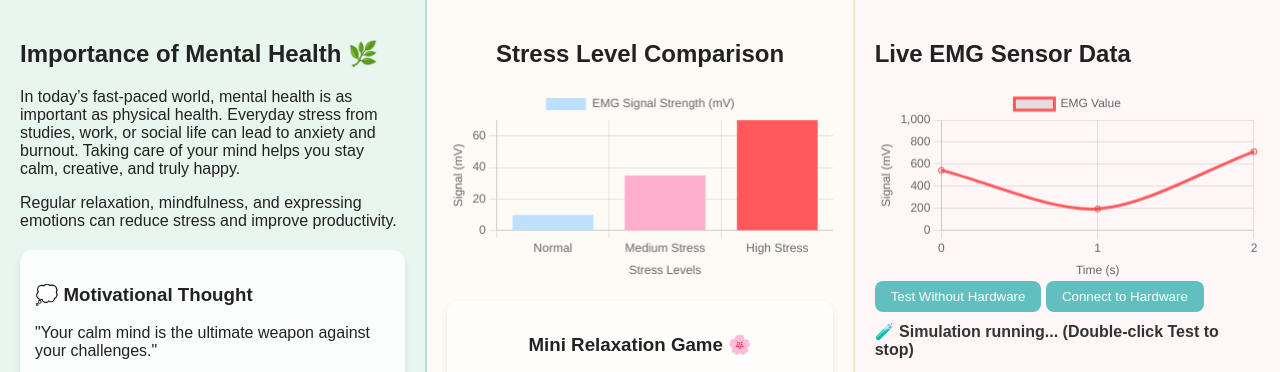
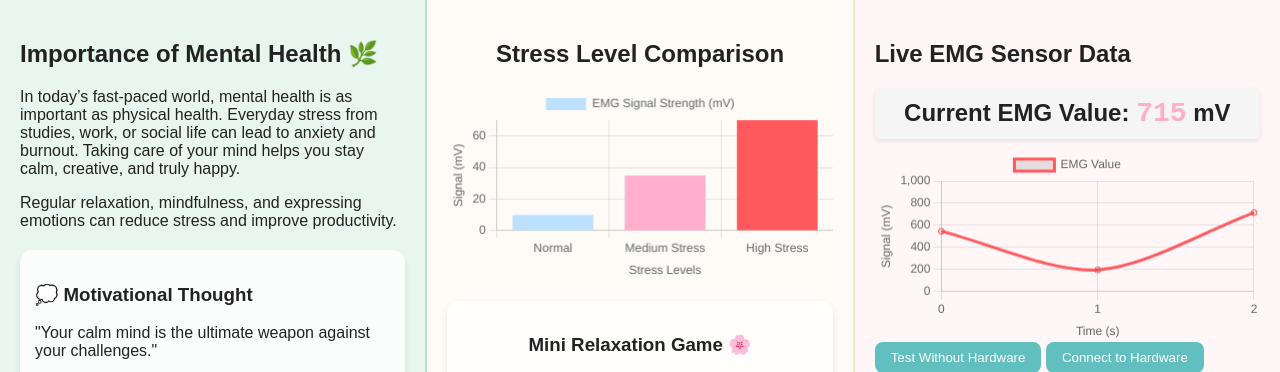
Before and after one commit to abhiodd1323/project-, a plain HTML site: page index.html in a window 1280 px wide. Both pictures are taken after a click on the button "Test Without Hardware". Shown: the top 372 px of the page. Drawn offline with nearby package versions, Linux system fonts and the light colour scheme.

Commit message:
Add real-time EMG value display

```diff
--- a/script.js
+++ b/script.js
@@ -82,6 +82,12 @@ document.addEventListener('DOMContentLoaded', () => {
     return;
   }
 
+  // Add this after your DOM references section
+  const valueDisplay = document.createElement('div');
+  valueDisplay.id = 'currentValue';
+  valueDisplay.style.cssText = 'font-size: 24px; font-weight: bold; text-align: center; margin: 10px 0;';
+  document.querySelector('.right-panel').insertBefore(valueDisplay, emgChartElement);
+
   // ---- Simulation / Hardware Connection ----
   let running = false;
   let time = 0;
@@ -96,7 +102,15 @@ document.addEventListener('DOMContentLoaded', () => {
         window.emgData.labels.shift();
         window.emgData.data.shift();
       }
-      window.emgChart.update('none'); // Instant update for continuity
+      window.emgChart.update('none');
+
+      // Add this to display current value
+      valueDisplay.innerHTML = `Current EMG Value: <span style="color: ${
+        value > 800 ? '#ff595e' :
+        value > 400 ? '#ffafcc' :
+        '#bde0fe'
+      }">${value}</span> mV`;
+
     } catch (err) {
       console.error('Chart update error:', err);
     }
--- a/style.css
+++ b/style.css
@@ -79,3 +79,16 @@ button:hover {
     color: #333;
     font-weight: bold;
 }
+
+#currentValue {
+  background: #f5f5f5;
+  padding: 10px;
+  border-radius: 5px;
+  box-shadow: 0 2px 4px rgba(0,0,0,0.1);
+  margin-bottom: 15px;
+}
+
+#currentValue span {
+  font-size: 28px;
+  font-family: monospace;
+}
```
